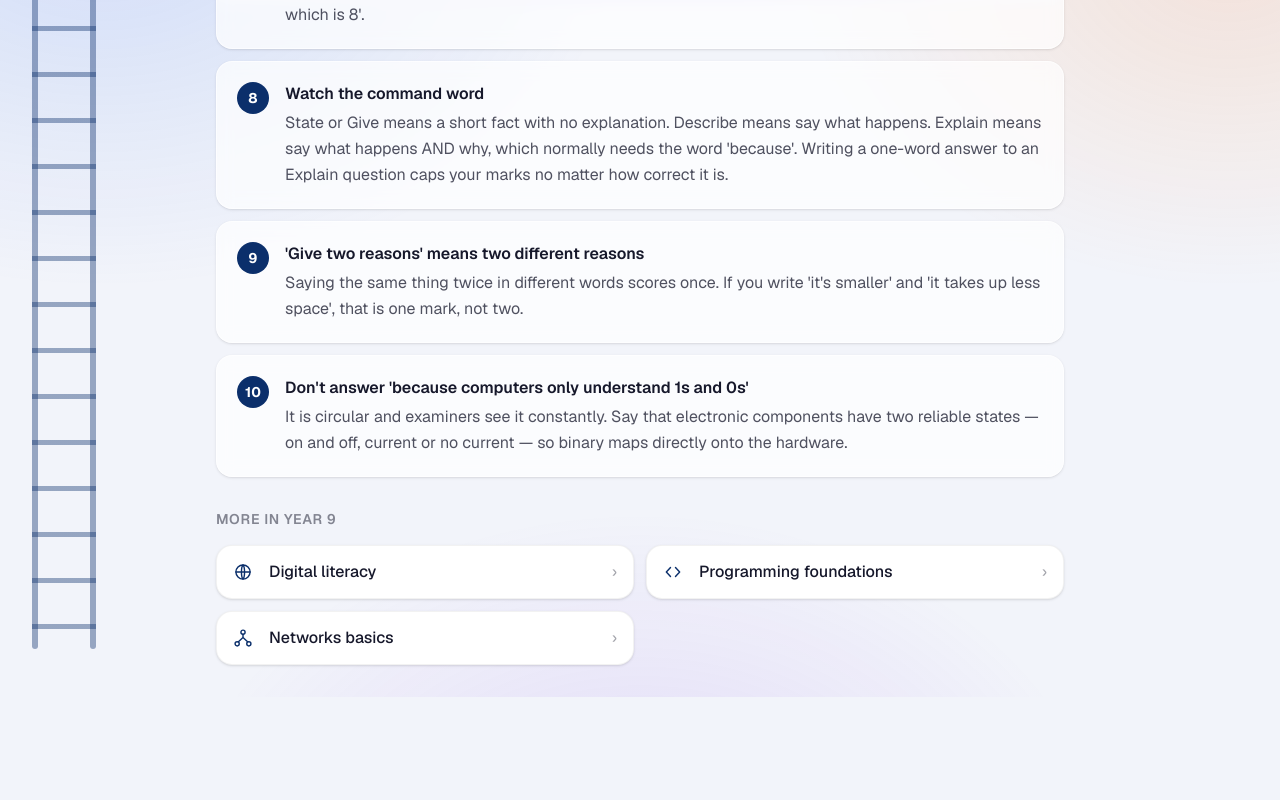
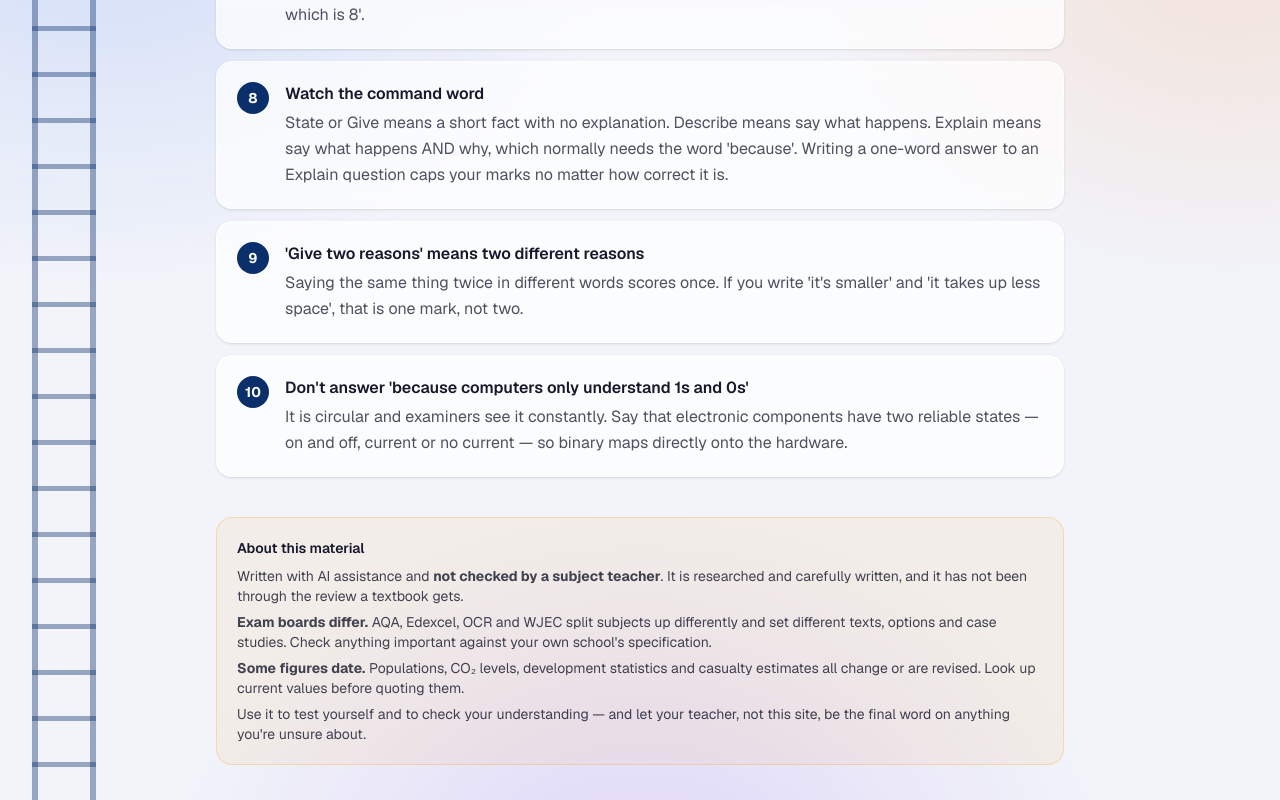
Before and after one commit to matthewmalishevskyi-lab/Revision-Lab, a Next.js app: page /subjects/computer-science/binary-and-data in a window 1280 px wide. Shown: the part 11200-12000 px from the top of the page. Before the commit the page ends 11897 px from the top, so only its background shows below. Built offline with nearby package versions, Linux system fonts and the light colour scheme; no server answers.

Commit message:
Add an honest content notice, and fix a stale CO2 figure

```diff
--- /dev/null
+++ b/app/components/ContentNotice.tsx
@@ -0,0 +1,59 @@
+// An honest note at the foot of every topic page.
+//
+// ─────────────────────────────────────────────────────────────────────────────
+// WHY THIS EXISTS
+//
+// This site now holds around 190,000 words of revision material across five
+// subjects, and it is public. Students may find it through a search and use it
+// to prepare for exams that decide what they do next.
+//
+// Every word of it was written with AI assistance, and no subject teacher has
+// checked any of it. Matthew has read the Computer Science and can sanity-check
+// Maths and English; he does not study History or Geography at all, so nobody
+// involved is in a position to verify roughly two fifths of the site.
+//
+// That is not a reason to take it down — it is carefully written, it cites real
+// figures, and it flags where historians and scientists disagree. It IS a
+// reason to say so plainly, where a reader will see it, rather than letting
+// them assume a teacher signed it off.
+//
+// The tone matters. A frightening warning would put people off material that is
+// genuinely useful; no warning at all would be dishonest. This aims for the
+// same standard a decent textbook footnote would meet: tell the reader what
+// this is, what it is not, and what to check.
+//
+// It is deliberately at the FOOT of the page rather than the top. Someone
+// arriving to revise should reach the revision first; someone deciding whether
+// to trust it will scroll.
+// ─────────────────────────────────────────────────────────────────────────────
+
+export function ContentNotice() {
+  return (
+    <section className="mt-10 rounded-2xl border border-amber-500/25 bg-amber-500/[0.07] p-5 text-sm">
+      <h2 className="font-semibold">About this material</h2>
+      <ul className="mt-2 space-y-1.5 opacity-80">
+        <li>
+          Written with AI assistance and <strong>not checked by a subject
+          teacher</strong>. It is researched and carefully written, and it has
+          not been through the review a textbook gets.
+        </li>
+        <li>
+          <strong>Exam boards differ.</strong> AQA, Edexcel, OCR and WJEC split
+          subjects up differently and set different texts, options and case
+          studies. Check anything important against your own school&apos;s
+          specification.
+        </li>
+        <li>
+          <strong>Some figures date.</strong> Populations, CO₂ levels,
+          development statistics and casualty estimates all change or are
+          revised. Look up current values before quoting them.
+        </li>
+        <li>
+          Use it to test yourself and to check your understanding — and let your
+          teacher, not this site, be the final word on anything you&apos;re
+          unsure about.
+        </li>
+      </ul>
+    </section>
+  );
+}
--- a/app/lib/content/geography.ts
+++ b/app/lib/content/geography.ts
@@ -3264,7 +3264,7 @@ export const GEOGRAPHY: Record<string, TopicContent> = {
           "The ENHANCED greenhouse effect is the problem — extra greenhouse gases trapping more heat than before.",
           "Carbon dioxide comes mainly from burning fossil fuels for energy, transport and industry, and from deforestation removing the trees that absorbed it.",
           "Methane is a far more powerful greenhouse gas per molecule, from livestock, rice paddies, landfill and leaking gas infrastructure.",
-          "Atmospheric CO₂ has risen from around 280 parts per million before industrialisation to over 420 today.",
+          "Atmospheric CO₂ has risen from around 280 parts per million before industrialisation to over 430 today — the Mauna Loa record passed 432 ppm in May 2026. ⚠️ This figure rises every year, so check the current value rather than quoting this one in an exam.",
           "The Intergovernmental Panel on Climate Change concludes that human influence has unequivocally warmed the atmosphere, ocean and land.",
         ],
       },
@@ -3299,7 +3299,7 @@ export const GEOGRAPHY: Record<string, TopicContent> = {
       { term: "Enhanced greenhouse effect", definition: "Additional warming caused by human-added greenhouse gases trapping more heat than before." },
       { term: "Carbon dioxide", definition: "The main human-emitted greenhouse gas, from burning fossil fuels and from deforestation." },
       { term: "Methane", definition: "A greenhouse gas far more powerful per molecule than CO₂, from livestock, rice, landfill and gas leaks." },
-      { term: "Parts per million", definition: "The unit for atmospheric gas concentration. CO₂ has gone from around 280 ppm before industrialisation to over 420." },
+      { term: "Parts per million", definition: "The unit for atmospheric gas concentration. CO₂ has gone from around 280 ppm before industrialisation to over 430 — and it rises every year." },
       { term: "Thermal expansion", definition: "The expansion of seawater as it warms — a major contributor to sea level rise, alongside melting ice." },
       { term: "Coral bleaching", definition: "Corals expelling the algae they depend on when water is too warm, turning them white and often killing them." },
       { term: "IPCC", definition: "The Intergovernmental Panel on Climate Change, which assesses the scientific evidence for governments." },
@@ -3327,7 +3327,7 @@ export const GEOGRAPHY: Record<string, TopicContent> = {
       {
         tip: "Use the CO₂ figures",
         detail:
-          "Around 280 ppm before industrialisation to over 420 today. Two numbers that carry an argument better than any adjective.",
+          "Around 280 ppm before industrialisation to over 430 today. Two numbers that carry an argument better than any adjective — but check the current figure, because it climbs by roughly 2 ppm a year.",
       },
       {
         tip: "Say why sea level rises for two reasons",
@@ -3369,7 +3369,7 @@ export const GEOGRAPHY: Record<string, TopicContent> = {
           "Volcanic eruptions cool the planet temporarily, so they cannot explain warming.",
           "The pattern of warming also fits greenhouse gases specifically: the lower atmosphere is warming while the upper atmosphere cools, which is what trapped heat produces and increased solar output would not.",
           "Nights are warming faster than days, again consistent with heat being retained rather than more arriving.",
-          "And the timing matches: the rise tracks emissions closely, and CO₂ has gone from around 280 to over 420 ppm.",
+          "And the timing matches: the rise tracks emissions closely, and CO₂ has gone from around 280 to over 430 ppm.",
         ],
         answer:
           "Orbital cycles are far too slow and currently point towards cooling, measured solar output has been flat or falling, and volcanic eruptions cool rather than warm. The pattern also fits trapped heat specifically — the lower atmosphere warming while the upper cools, and nights warming faster than days.",
@@ -3425,7 +3425,7 @@ export const GEOGRAPHY: Record<string, TopicContent> = {
         answer: "The enhanced greenhouse effect — the problem, as distinct from the natural greenhouse effect." },
       { question: "What was atmospheric CO₂ before industrialisation, in parts per million?",
         accept: ["280", "280ppm", "280 ppm"],
-        answer: "Around 280 ppm. It is now over 420." },
+        answer: "Around 280 ppm. It is now over 430, and climbing by roughly 2 ppm a year." },
       { question: "Which greenhouse gas comes largely from livestock, rice paddies and landfill?",
         accept: ["methane", "ch4"],
         answer: "Methane, far more powerful per molecule than carbon dioxide." },
--- a/app/subjects/[subject]/[topic]/page.tsx
+++ b/app/subjects/[subject]/[topic]/page.tsx
@@ -6,6 +6,7 @@ import { HigherBadge, HigherNotice } from "../../../components/HigherBadge";
 import { Icon } from "../../../components/Icon";
 import { Practice } from "../../../components/Practice";
 import { LadderCompanion } from "../../../components/LadderCompanion";
+import { ContentNotice } from "../../../components/ContentNotice";
 import { SiteHeader } from "../../../components/SiteHeader";
 import { StudyTimer } from "../../../components/StudyTimer";
 import { TopicNav, type NavSection } from "../../../components/TopicNav";
@@ -453,6 +454,11 @@ export default async function TopicPage({ params }: Props) {
           </>
         )}
 
+        {/* An honest note about what this material is and is not. Deliberately
+            at the foot: someone here to revise should reach the revision
+            first, and someone deciding whether to trust it will scroll. */}
+        {content && <ContentNotice />}
+
         {/* The rest of this year's topics, so you can carry on without going
             back and forth. */}
         <section className="mt-8">
```
Also changed, not shown: 1 other file (tests, documents, lock files or other folders).
